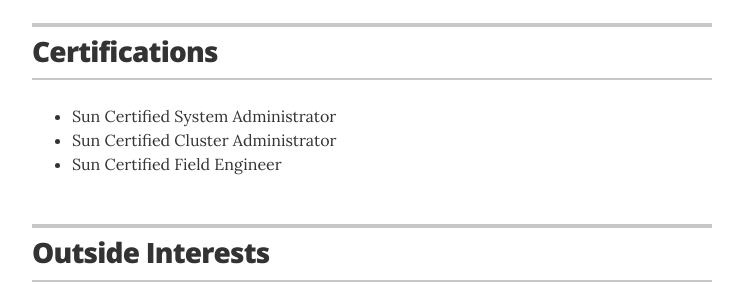
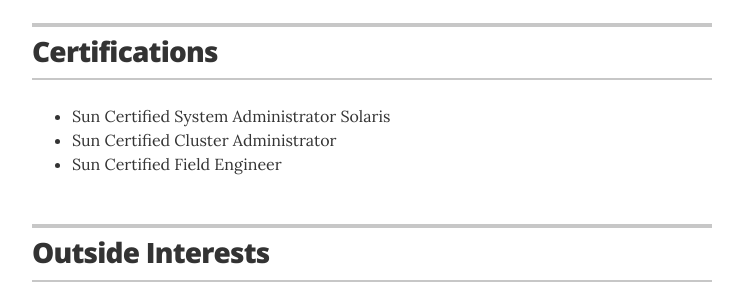
Before and after one commit to nitinkushwah/nitinkushwah.github.io, a Jekyll site: the page built from index.html, in a window 1280 px wide and 900 px high, scrolled down 3424 px. Shown: the part 297-597 px from the top of the window, without its empty margins (268-1011 px from the left). Built offline with Jekyll 4.4.1, drawn with Linux system fonts in a browser that asks for light colours.

Commit message:
Update associations.yml

```diff
--- a/_data/associations.yml
+++ b/_data/associations.yml
@@ -1,4 +1,4 @@
 # Associations
-- description: Sun Certified System Administrator
+- description: Sun Certified System Administrator Solaris
 - description: Sun Certified Cluster Administrator
 - description: Sun Certified Field Engineer
```
